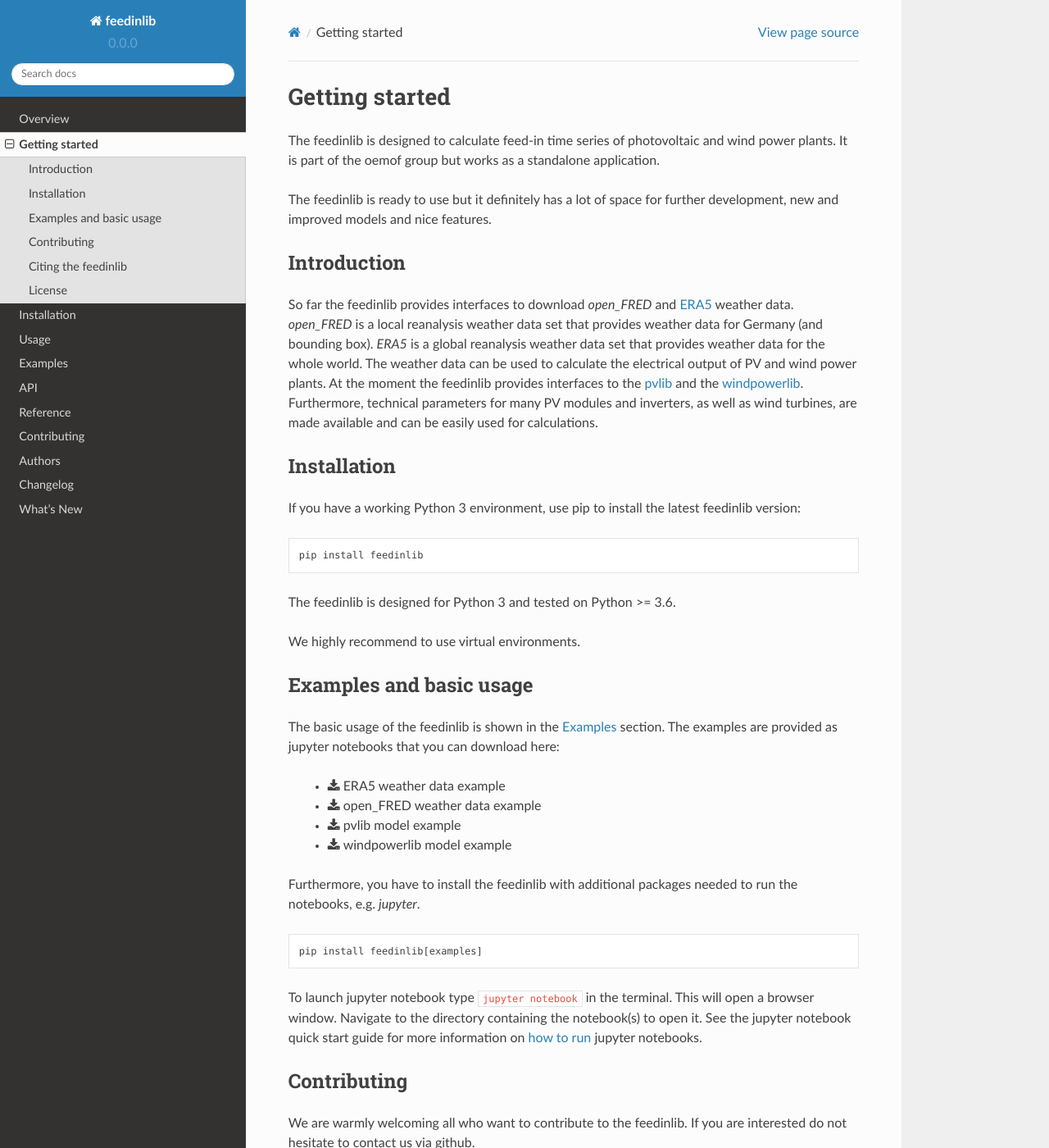
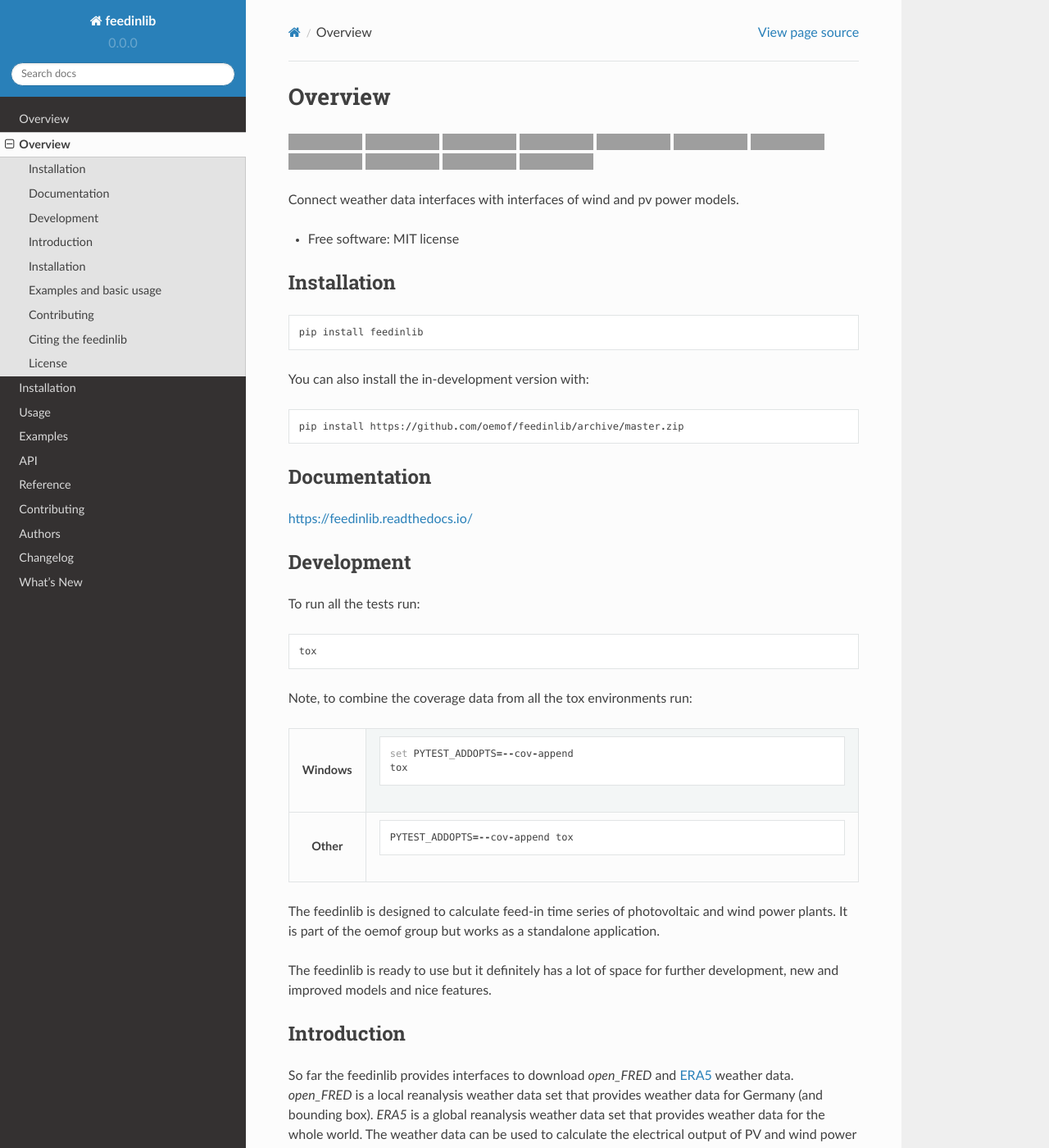
Before and after one commit to oemof/feedinlib, a Sphinx documentation site: the page built from docs/getting_started.rst, in a window 1280 px wide and 1400 px high. Shown: the whole window at 82% size. Built offline with Sphinx 7.4.7 and the Read the Docs theme 2.0.0, drawn with Linux system fonts in a browser that asks for light colours; pages that are not in the unit, such as notebooks, are missing from menus; some of the changed lines change nothing that is shown; grey boxes are pictures that could not be loaded.

Commit message:
Merge getting_started and README
We have to clean this site.

```diff
--- a/docs/getting_started.rst
+++ b/docs/getting_started.rst
@@ -1,6 +1,4 @@
-~~~~~~~~~~~~~~~~~~~~~~
-Getting started
-~~~~~~~~~~~~~~~~~~~~~~
+.. include:: ../README.rst
 
 The feedinlib is designed to calculate feed-in time series of photovoltaic and wind power plants.
 It is part of the oemof group but works as a standalone application.
@@ -41,10 +39,10 @@
 The basic usage of the feedinlib is shown in the :ref:`examples_section_label` section.
 The examples are provided as jupyter notebooks that you can download here:
 
- * :download:`ERA5 weather data example <../example/load_era5_weather_data.ipynb>`
- * :download:`open_FRED weather data example <../example/load_open_fred_weather_data.ipynb>`
- * :download:`pvlib model example <../example/run_pvlib_model.ipynb>`
- * :download:`windpowerlib model example <../example/run_windpowerlib_turbine_model.ipynb>`
+ * :download:`ERA5 weather data example <../examples/load_era5_weather_data.ipynb>`
+ * :download:`open_FRED weather data example <../examples/load_open_fred_weather_data.ipynb>`
+ * :download:`pvlib model example <../examples/run_pvlib_model.ipynb>`
+ * :download:`windpowerlib model example <../examples/run_windpowerlib_turbine_model.ipynb>`
 
 Furthermore, you have to install the feedinlib with additional packages needed to run the notebooks, e.g. `jupyter`.
 
```
